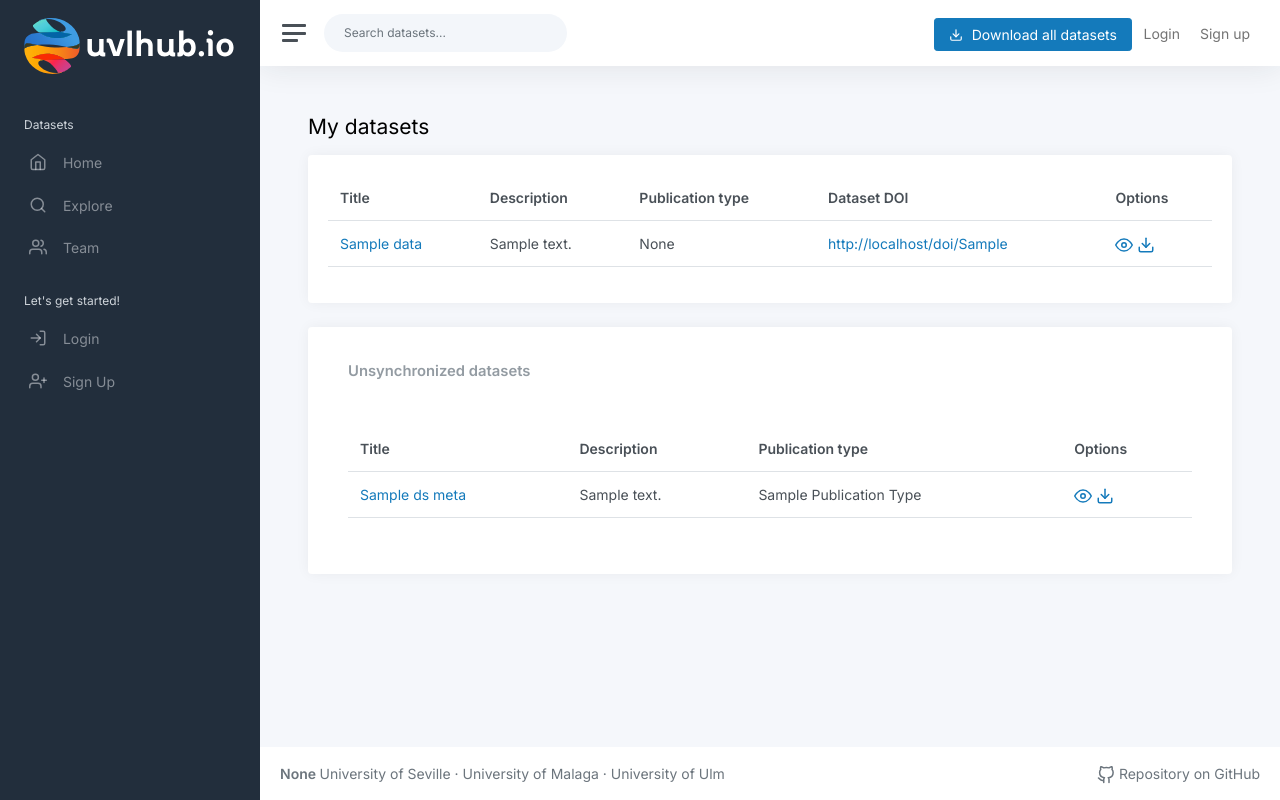
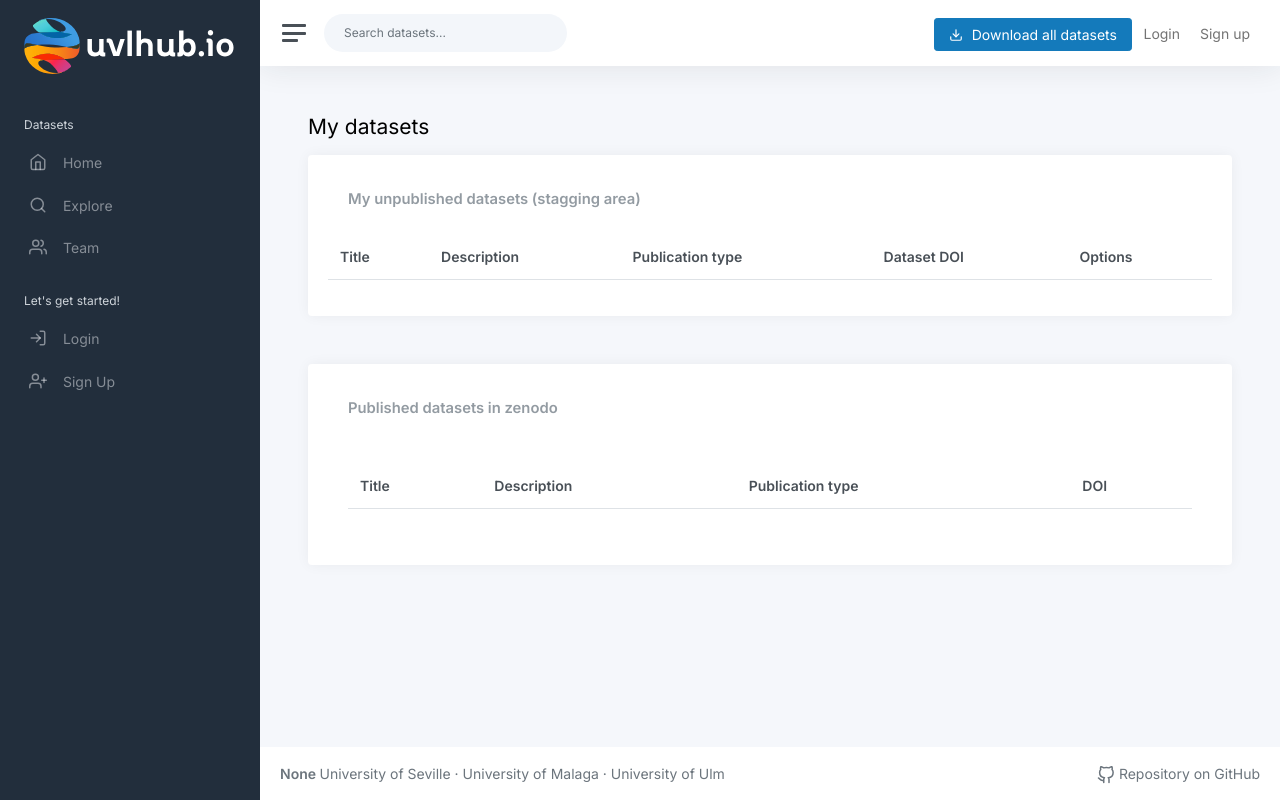
Before and after one commit to chipi-hub-team/chipi-hub, a Flask app: template app/modules/dataset/templates/dataset/list_datasets.html in a window 1280 px wide. Run offline with Flask 3, Linux system fonts and the light colour scheme; tables that the repository leaves empty hold one stand-in row (values such as "Sample post"); the template is opened without the code that fills it: values that come from a table or form of the project are taken from there, most other values are stand-ins (such as "Sample title", 1, 10 or a date in 2020); lists and menus that the app fills with data are empty; parts of the project's set-up code (start-up, migrations or seed data) failed here and were passed over; some libraries are stand-ins or nearby versions.

Commit message:
feat: Add format correction and frontend
Add format correction to backend and add stagging area´s frontend

```diff
--- a/app/modules/dataset/routes.py
+++ b/app/modules/dataset/routes.py
@@ -66,7 +66,6 @@
             logger.exception(f"Exception while create dataset data in local {exc}")
             return jsonify({"Exception while create dataset data in local: ": str(exc)}), 400
 
-
         # Delete temp folder
         file_path = current_user.temp_folder()
         if os.path.exists(file_path) and os.path.isdir(file_path):
@@ -85,7 +84,7 @@
         "dataset/list_datasets.html",
         datasets=dataset_service.get_synchronized(current_user.id),
         local_datasets=dataset_service.get_unsynchronized(current_user.id),
-        status = Status,
+        status=Status,
     )
 
 
@@ -294,6 +293,7 @@
         local_datasets=dataset_service.get_unsynchronized(current_user.id),
     )
 
+
 @dataset_bp.route("/dataset/<int:dataset_id>/publish", methods=["POST"])
 @login_required
 def publish_dataset(dataset_id):
@@ -313,7 +313,7 @@
     if data.get("conceptrecid"):
         deposition_id = data.get("id")
 
-        #Update dataset with deposition ID from zeznodo
+        # Update dataset with deposition ID from zeznodo
         try:
             dataset_service.update_dsmetadata(dataset.ds_meta_data_id, deposition_id=deposition_id)
 
--- a/app/modules/dataset/services.py
+++ b/app/modules/dataset/services.py
@@ -166,6 +166,7 @@
             logger.error(f"Exception setting dataset to published: {exc}")
             self.repository.session.rollback()
 
+
 class AuthorService(BaseService):
     def __init__(self):
         super().__init__(AuthorRepository())
--- a/app/modules/dataset/templates/dataset/list_datasets.html
+++ b/app/modules/dataset/templates/dataset/list_datasets.html
@@ -7,10 +7,12 @@
     <h1 class="h3 mb-3">My datasets</h1>
 
     {% if datasets %}
-        <div class=" col-12">
+        <div class="col-12">
             <div class="card">
-
                 <div class="card-body">
+                    <div class="card-header">
+                        <h5 class="card-title">My unpublished datasets (stagging area)</h5>
+                    </div>
                     <table class="table">
                         <thead>
                         <tr>
@@ -23,6 +25,7 @@
                         </thead>
                         <tbody>
                         {% for dataset in datasets %}
+                            {% if dataset.ds_meta_data.ds_status  == status.UNPUBLISHED %}
                                 <tr>
                                     <td>
                                         <a href="{{ dataset.get_uvlhub_doi() }}">
@@ -41,14 +44,21 @@
                                             <i data-feather="download"></i>
                                         </a>
                                     </td>
+                                    <td>
+                                        <!-- BotÃ³n de Subir a Zenodo solo si el dataset es del usuario loggeado -->
+                                        {% if dataset.user_id == current_user.id and dataset.ds_meta_data.ds_status  == status.UNPUBLISHED %}
+                                            <form action="{{ url_for('dataset.publish_dataset', dataset_id=dataset.id) }}" method="POST">
+                                                <button type="submit" class="btn btn-primary">Upload to Zenodo</button>
+                                            </form>
+                                        {% endif %}
+                                    </td>
                                 </tr>
+                            {% endif %}
                         {% endfor %}
                         </tbody>
                     </table>
                 </div>
-
             </div>
-
         </div>
     {% else %}
         <div class="col-12 col-md-6">
@@ -67,52 +77,52 @@
         </div>
     {% endif %}
 
-    <div class="row">
-
-
+    <div class="row mt-5">
         <div class="col-12">
-            {% if local_datasets %}
             <div class="card">
                 <div class="card-body">
                     <div class="card-header">
-                            <h5 class="card-title">Unsynchronized datasets</h5>
+                        <h5 class="card-title">Published datasets in zenodo</h5>
                     </div>
                     <div class="card-body">
+                        {% if datasets %}
                             <table class="table">
                                 <thead>
                                     <tr>
                                         <th>Title</th>
                                         <th>Description</th>
                                         <th>Publication type</th>
-                                    <th>Options</th>
+                                        <th>DOI</th>
                                     </tr>
                                 </thead>
                                 <tbody>
-                                {% for local_dataset in local_datasets %}
+                                    {% for dataset in datasets %}
+                                        {% if dataset.ds_meta_data.ds_status == status.PUBLISHED %}
                                             <tr>
                                                 <td>
-                                            <a href="{{ url_for('dataset.get_unsynchronized_dataset', dataset_id=local_dataset.id) }}">
-                                                {{ local_dataset.ds_meta_data.title }}
+                                                    <a href="{{ dataset.get_uvlhub_doi() }}">
+                                                        {{ dataset.ds_meta_data.title }}
                                                     </a>
                                                 </td>
-                                        <td>{{ local_dataset.ds_meta_data.description }}</td>
-                                        <td>{{ local_dataset.ds_meta_data.publication_type.name.replace('_', ' ').title() }}</td>
+                                                <td>{{ dataset.ds_meta_data.description }}</td>
+                                                <td>{{ dataset.ds_meta_data.publication_type.name.replace('_', ' ').title() }}</td>
                                                 <td>
-                                            <a href="{{ url_for('dataset.get_unsynchronized_dataset', dataset_id=local_dataset.id) }}">
-                                                <i data-feather="eye"></i>
-                                            </a>
-                                            <a href="{{ url_for('dataset.download_dataset', dataset_id=local_dataset.id) }}">
-                                                <i data-feather="download"></i>
+                                                    <a href="{{ dataset.get_uvlhub_doi() }}" target="_blank">
+                                                        {{ dataset.get_uvlhub_doi() }}
                                                     </a>
                                                 </td>
                                             </tr>
+                                        {% endif %}
                                     {% endfor %}
                                 </tbody>
                             </table>
+                        {% else %}
+                            <p>No datasets synchronized with Zenodo.</p>
+                        {% endif %}
                     </div>
                 </div>
             </div>
-            {% endif %}
+        </div>
     </div>
 
 {% endblock %}
```
Also changed, not shown: app/modules/dataset/models.py (+6 -3 lines), app/modules/dataset/repositories.py (+8 -6 lines). Lines whose indentation alone changed are shown as unchanged.
